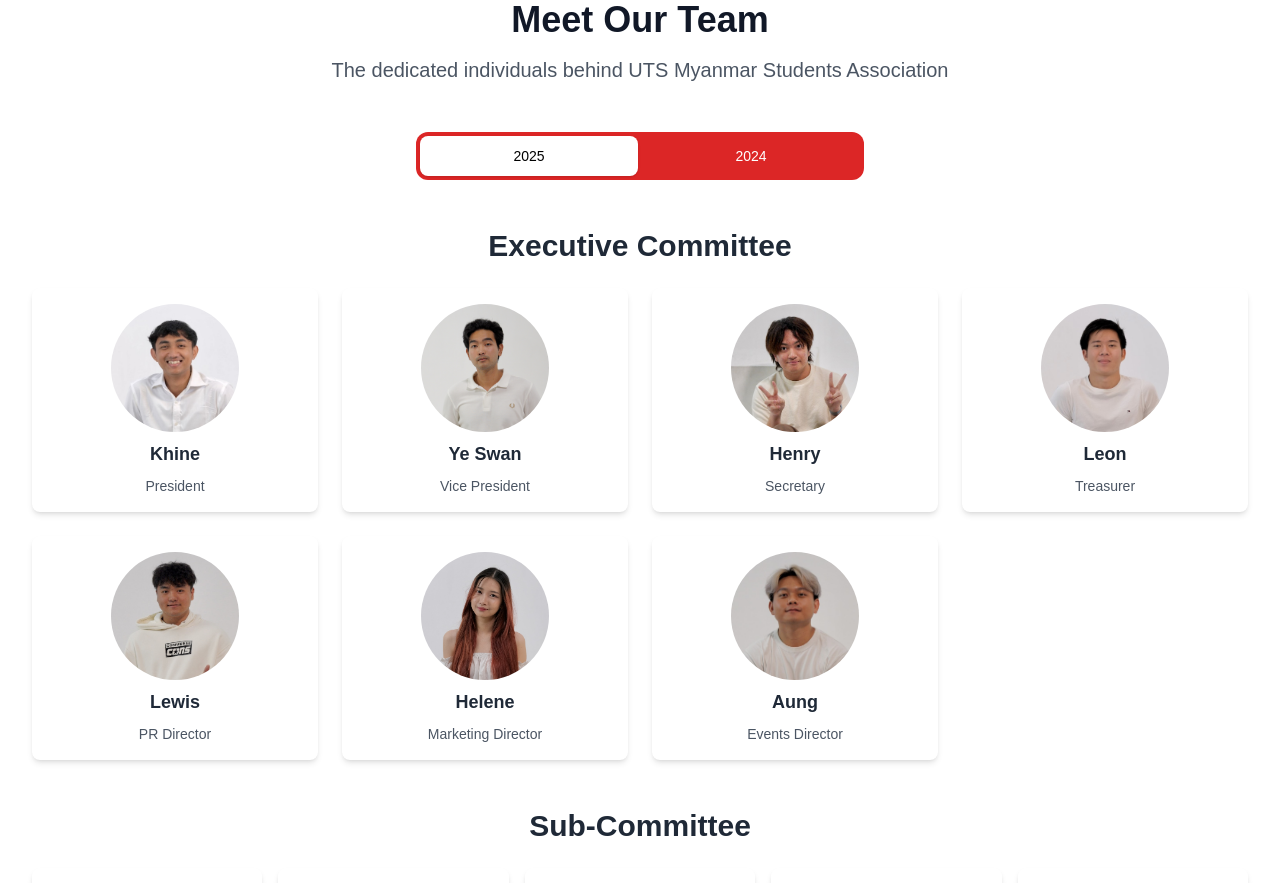
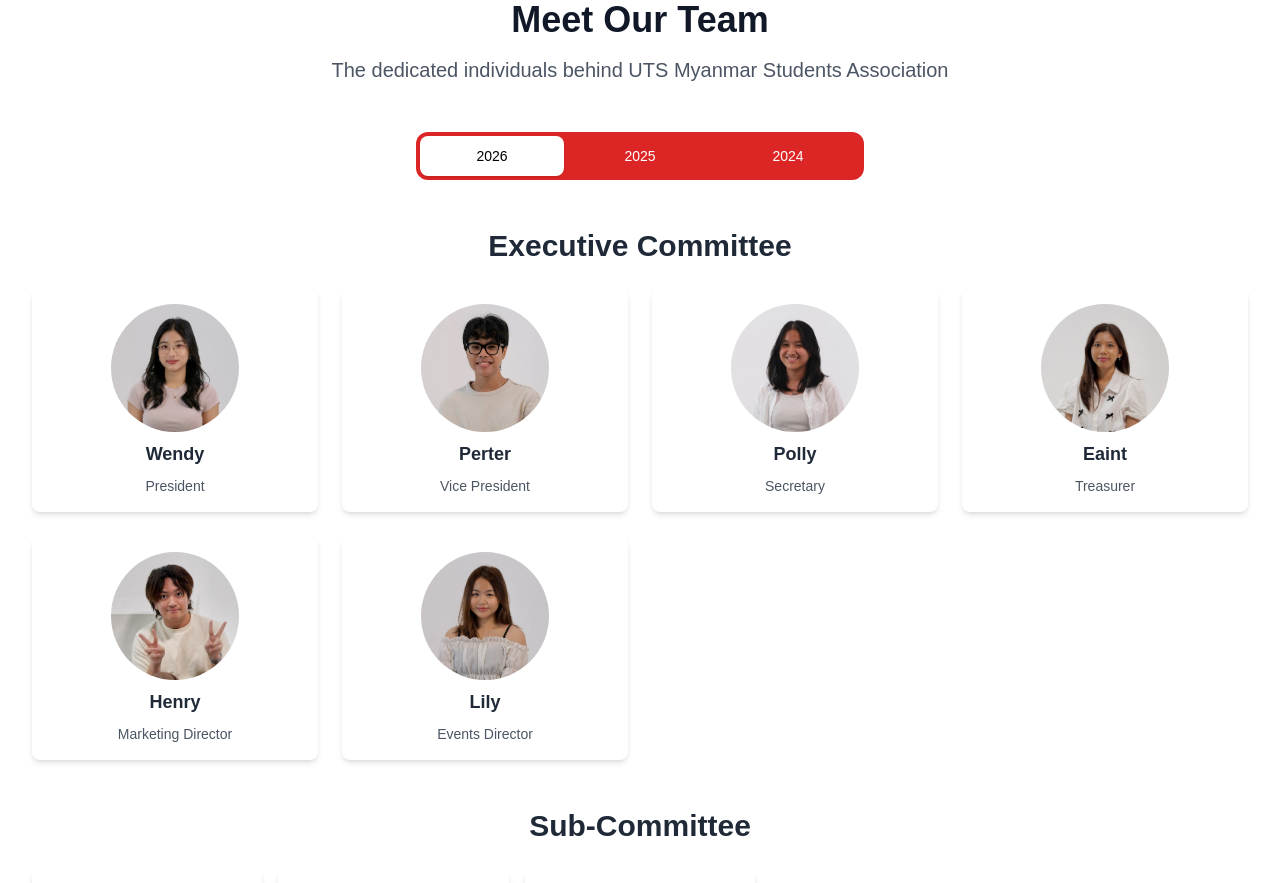
Before and after one commit to AungSoeKyaw00s/msaweb, a Next.js app: page / in a window 1280 px wide. Shown: the part 1880-2763 px from the top of the page. Built offline with nearby package versions, Linux system fonts and the light colour scheme.

Commit message:
added fix and changes

```diff
--- a/app/components/Hero.tsx
+++ b/app/components/Hero.tsx
@@ -11,7 +11,7 @@
   }, [])
 
   return (
-    <section className="relative flex min-h-screen items-center bg-white px-6 pt-24">
+    <section className="relative flex min-h-screen md:justify-center items-center bg-white px-6 pt-24">
       <div className="hidden md:block relative mx-auto md:m-20 xl:m-16">
         {/* Yellow layer - bottom */}
         <div className="absolute inset-0 translate-x-8 translate-y-8 bg-yellow-400 rounded-3xl"></div>
--- a/app/components/Sponsor.tsx
+++ b/app/components/Sponsor.tsx
@@ -14,7 +14,8 @@
   isSVG?: boolean // Flag to determine if the logo is an SVG component
 }
 
-const sponsors: Sponsor[] = [
+// Split sponsors into Present and Previous for the tabbed UI
+const presentSponsors: Sponsor[] = [
   {
     name: 'ActivateUTS',
     logo: Activatelogo, // Your imported SVG component
@@ -28,7 +29,10 @@
     description: 'Sun\'s Burmese Kitchen in Sydney offers authentic Burmese cuisine and supports the UTS Myanmar Student Society with discounts, providing an affordable spot for students to connect and enjoy traditional meals.',
     website: 'https://www.sunsburmesekitchen.com.au',
     isSVG: false
-  },
+  }
+]
+
+const previousSponsors: Sponsor[] = [
   {
     name: 'TikTok Now',
     logo: '/tiktok.jpg',
@@ -69,6 +73,7 @@
 
 export default function Sponsors() {
   const [isVisible, setIsVisible] = useState<boolean>(false)
+  const [activeTab, setActiveTab] = useState<'present' | 'previous'>('present')
   const sectionRef = useRef<HTMLElement | null>(null)
 
   useEffect(() => {
@@ -126,9 +131,33 @@
             </p>
           </div>
 
+          {/* Tabs */}
+          <div className="w-full flex items-center justify-center mb-6">
+            <div className="inline-flex rounded-xl bg-white/10 p-1 gap-4">
+              <button
+                onClick={() => setActiveTab('present')}
+                className={`px-4 py-2 rounded-lg text-sm font-mono transition-colors duration-200 ${activeTab === 'present' ? 'bg-white text-red-600' : 'text-white/80'}`}
+                aria-pressed={activeTab === 'present'}
+              >
+                Present
+              </button>
+              <button
+                onClick={() => setActiveTab('previous')}
+                className={`px-4 py-2 rounded-lg text-sm font-mono transition-colors duration-200 ${activeTab === 'previous' ? 'bg-white text-red-600' : 'text-white/80'}`}
+                aria-pressed={activeTab === 'previous'}
+              >
+                Previous
+              </button>
+            </div>
+          </div>
+
           {/* Sponsors Grid */}
-          <div className="grid grid-cols-1 md:grid-cols-2 lg:grid-cols-3  gap-6 lg:gap-8 w-full mb-8 lg:mb-16">
-            {sponsors.map((sponsor, index) => (
+          {/** choose active sponsors based on tab */}
+          {(() => {
+            const activeSponsors = activeTab === 'present' ? presentSponsors : previousSponsors
+            return (
+              <div className="grid grid-cols-1 md:grid-cols-2 lg:grid-cols-2  gap-6 lg:gap-8 w-full mb-8 lg:mb-16">
+                {activeSponsors.map((sponsor, index) => (
               <div
                 key={sponsor.name}
                 className={`group bg-white/95 backdrop-blur-sm p-6 lg:p-8 rounded-xl lg:rounded-2xl shadow-xl transform transition-all duration-1000 ease-out hover:scale-105
@@ -164,8 +193,10 @@
                   </a>
                 </div>
               </div>
-            ))}
-          </div>
+                ))}
+              </div>
+            )
+          })()}
 
           {/* Call to Action */}
           <div
--- a/app/components/Team.tsx
+++ b/app/components/Team.tsx
@@ -20,7 +20,7 @@
 
 const teamData: TeamDataType = members as TeamDataType;
 
-const years = ["2025", "2024"];
+const years = ["2026", "2025", "2024"];
 
 interface TeamMemberCardProps {
   member: TeamMember;
--- a/app/components/data/members.json
+++ b/app/components/data/members.json
@@ -1,4 +1,55 @@
 {
+    "2026": {
+      "executives": [
+        {
+          "name": "Wendy",
+          "role": "President",
+          "image": "./team/wendy.JPG"
+        },
+        {
+          "name": "Perter",
+          "role": "Vice President",
+          "image": "./team/peter.JPG"
+        },
+        {
+          "name": "Polly",
+          "role": "Secretary",
+          "image": "./team/polly.JPG"
+        },
+        {
+          "name": "Eaint",
+          "role": "Treasurer",
+          "image": "./team/eaint.JPG"
+        },
+        {
+          "name": "Henry",
+          "role": "Marketing Director",
+          "image": "./team/henry.JPG"
+        },
+        {
+          "name": "Lily",
+          "role": "Events Director",
+          "image": "./team/lily.JPG"
+        }
+      ],
+      "committee": [
+        {
+          "name": "Liz",
+          "role": "Events",
+          "image": "./team/liz.JPG"
+        },
+        {
+          "name": "Aung",
+          "role": "Events",
+          "image": "./team/jono.JPG"
+        },
+        {
+          "name": "Helene",
+          "role": "Events",
+          "image": "./team/helene.jpeg"
+        }
+      ]
+    },
     "2025": {
       "executives": [
         {
```
